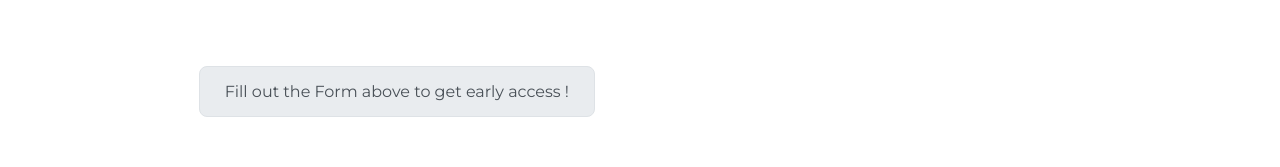
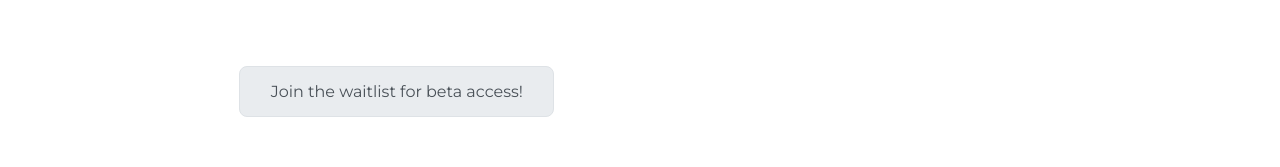
Before and after one commit to sakinbola/At-It-Landing-Page, a React (Vite) app: page / in a window 1280 px wide. Shown: the part 6646-6813 px from the top of the page. Built offline with nearby package versions, Linux system fonts and the light colour scheme.

Commit message:
inital message change contact

```diff
--- a/src/pages/contact.jsx
+++ b/src/pages/contact.jsx
@@ -200,7 +200,7 @@ function Contact() {
 
                 {submissionStatus === "initial" && (
                   <div>
-                    <p className="contact-submission-result initial-message"> Fill out the Form above to get early access ! </p>
+                    <p className="contact-submission-result initial-message"> Join the waitlist for beta access! </p>
                   </div>
                 )}
 
```
